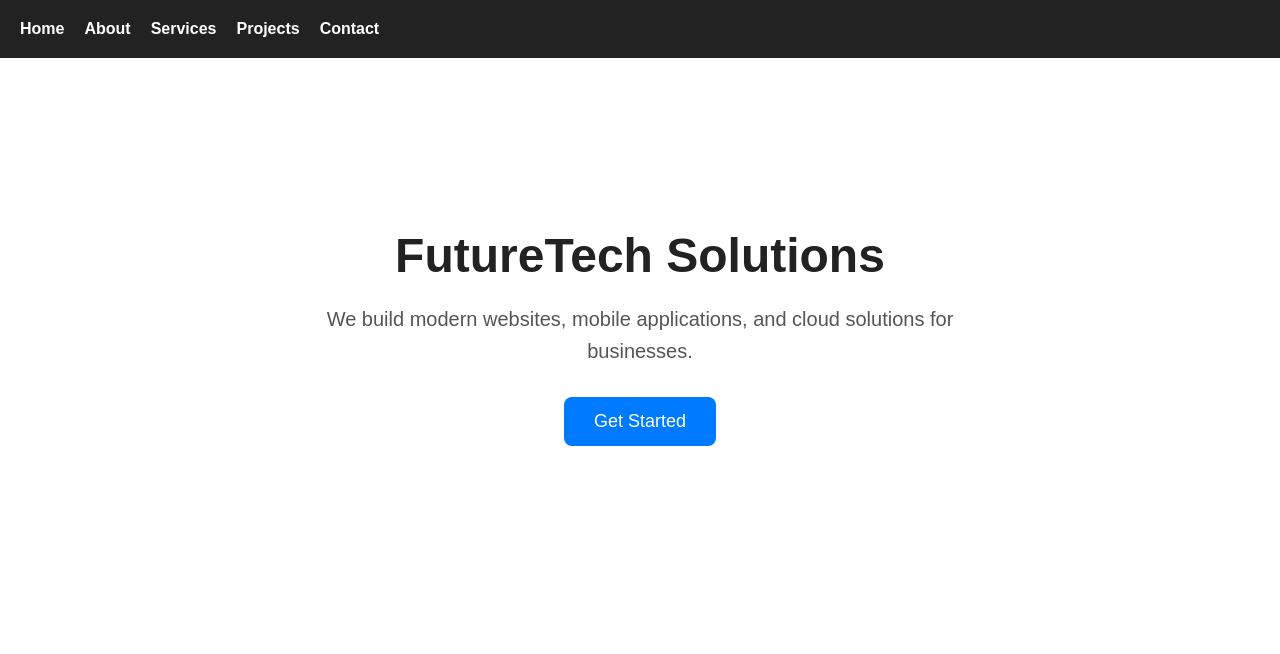
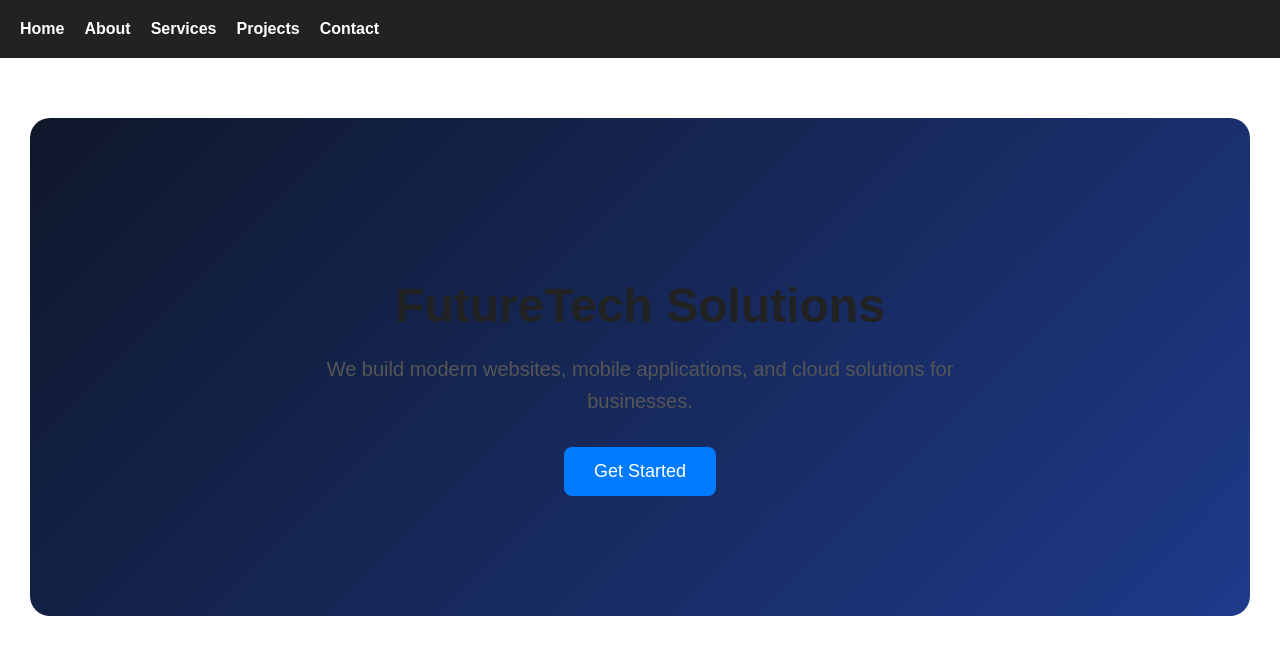
Before and after one commit to GaveshaD/it-company-website, a Nuxt app: page / in a window 1280 px wide. Shown: the top 654 px of the page. Built offline with nearby package versions, Linux system fonts and the light colour scheme.

Commit message:
Update hero section styles for improved aesthetics and layout

```diff
--- a/app/pages/index.vue
+++ b/app/pages/index.vue
@@ -14,7 +14,11 @@
 <style scoped>
 .hero {
   text-align: center;
-  padding: 100px 20px;
+  padding: 120px 20px;
+  background: linear-gradient(135deg, #0f172a, #1e3a8a);
+  color: white;
+  border-radius: 20px;
+  margin-top: 30px;
 }
 
 .hero h1 {
```
